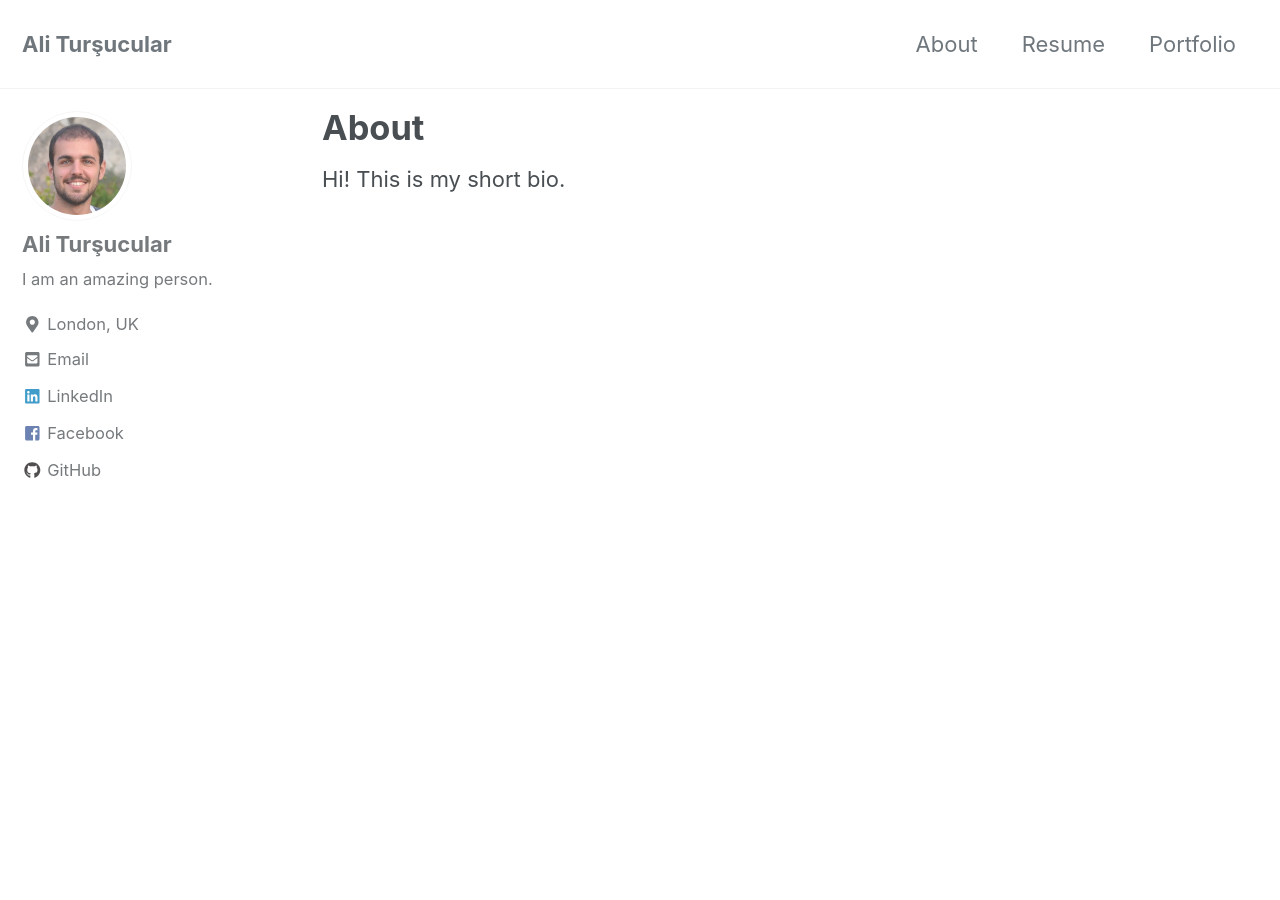
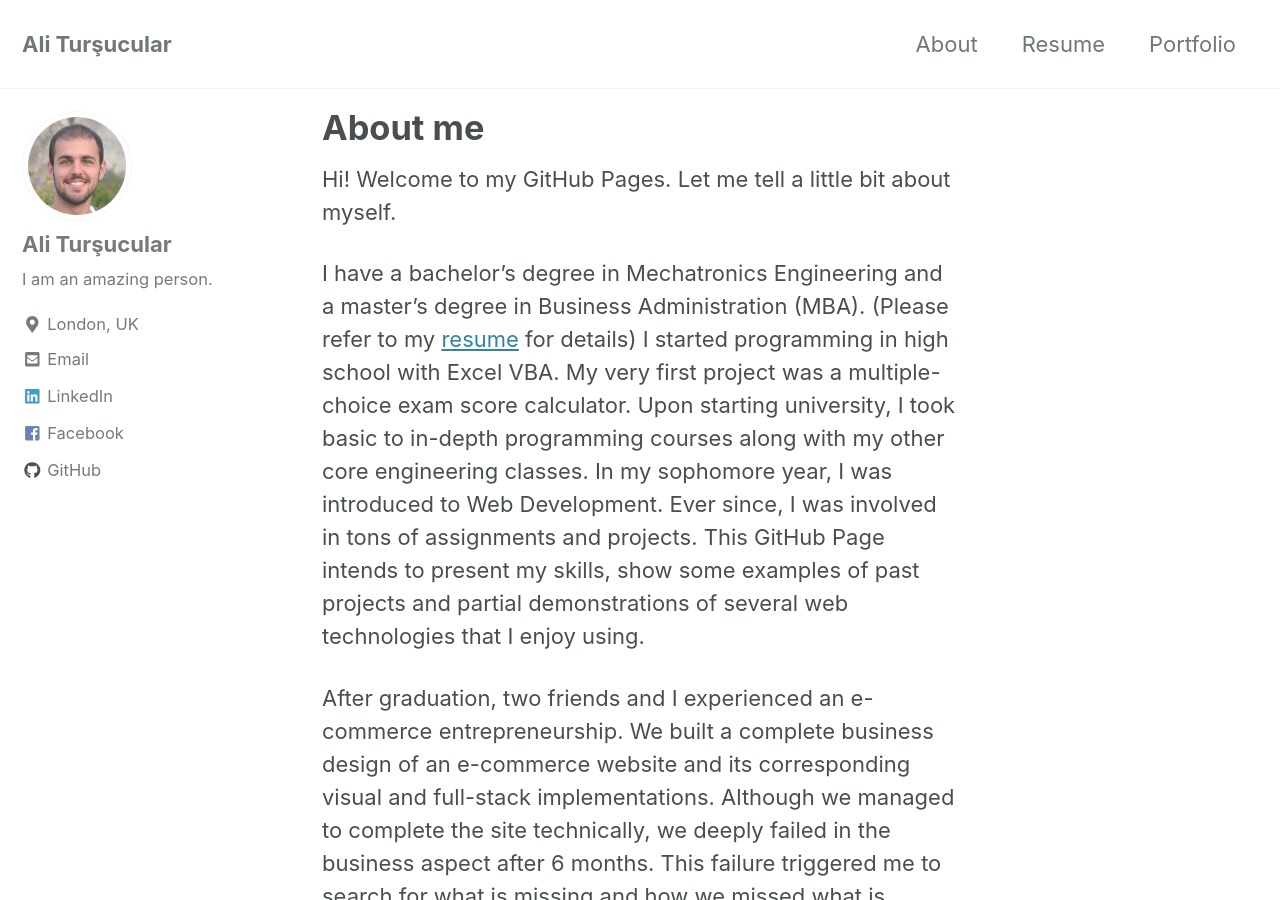
Before and after one commit to alitursucular/alitursucular.github.io, a Jekyll site: the page built from _pages/about.md, in a window 1280 px wide and 900 px high. Built offline with Jekyll 4.4.1, drawn with Linux system fonts in a browser that asks for light colours; cached includes are drawn as plain includes; some of the changed text lies outside the part shown.

Commit message:
About me update1

```diff
--- a/_pages/about.md
+++ b/_pages/about.md
@@ -1,7 +1,18 @@
 ---
-title: "About"
+title: "About me"
 permalink: /about/
 read_time: false
 ---
 
-Hi! This is my short bio.
+Hi! Welcome to my GitHub Pages. Let me tell a little bit about myself.
+
+I have a bachelor’s degree in Mechatronics Engineering and a master’s degree in Business Administration (MBA). (Please refer to my [resume](https://alitursucular.github.io/assets/docs/ali-tursucular-resume.pdf) for details) I started programming in high school with Excel VBA. My very first project was a multiple-choice exam score calculator. Upon starting university, I took basic to in-depth programming courses along with my other core engineering classes. In my sophomore year, I was introduced to Web Development. Ever since, I was involved in tons of assignments and projects. This GitHub Page intends to present my skills, show some examples of past projects and partial demonstrations of several web technologies that I enjoy using.
+
+After graduation, two friends and I experienced an e-commerce entrepreneurship. We built a complete business design of an e-commerce website and its corresponding visual and full-stack implementations. Although we managed to complete the site technically, we deeply failed in the business aspect after 6 months. This failure triggered me to search for what is missing and how we missed what is missing(!). So, I ended up in MBA.
+
+I wanted to learn how businesses are established and maintained around ideas and products. I believe that, any kind of technical skill is super valuable. However, if those skills are not surrounded by correct business approach, they less likely get chance to be realized. As being a Web Developer and an Engineer, MBA education helped me to understand how I could efficiently use my skills, how to see things from the customer (or the business) side and how to collaborate with team so, we could present a healthy development.
+
+-A little bit of philosophy:
+Over the years, I have managed to practice my coding in various projects and business ventures. I made loads of mistakes that I am proud of. I learned a lot from them and never repeat the same mistake. Web development evolves so fast and most new features, tools, libraries, frameworks etc. builds upon each other. This is great because the environment is dynamic. One cannot survive long in a dynamic environment by remain static. Therefore, ground up knowledge, analytical thinking, teamwork, collaboration, research skills, hunger to learn and communication skills are highly important.
+
+Well, please feel free to contact me through **alitursucular@gmail.com**!.
```
